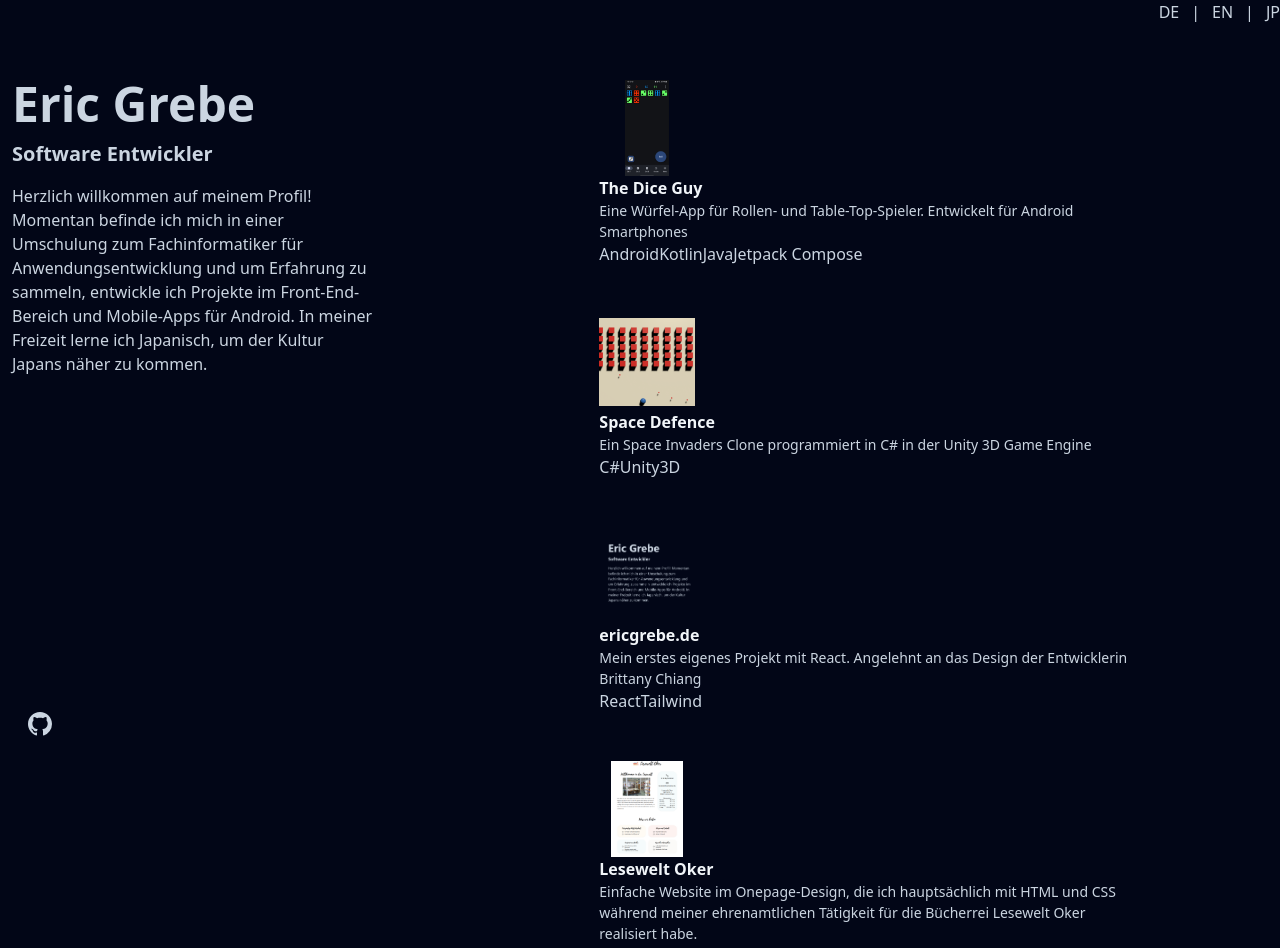
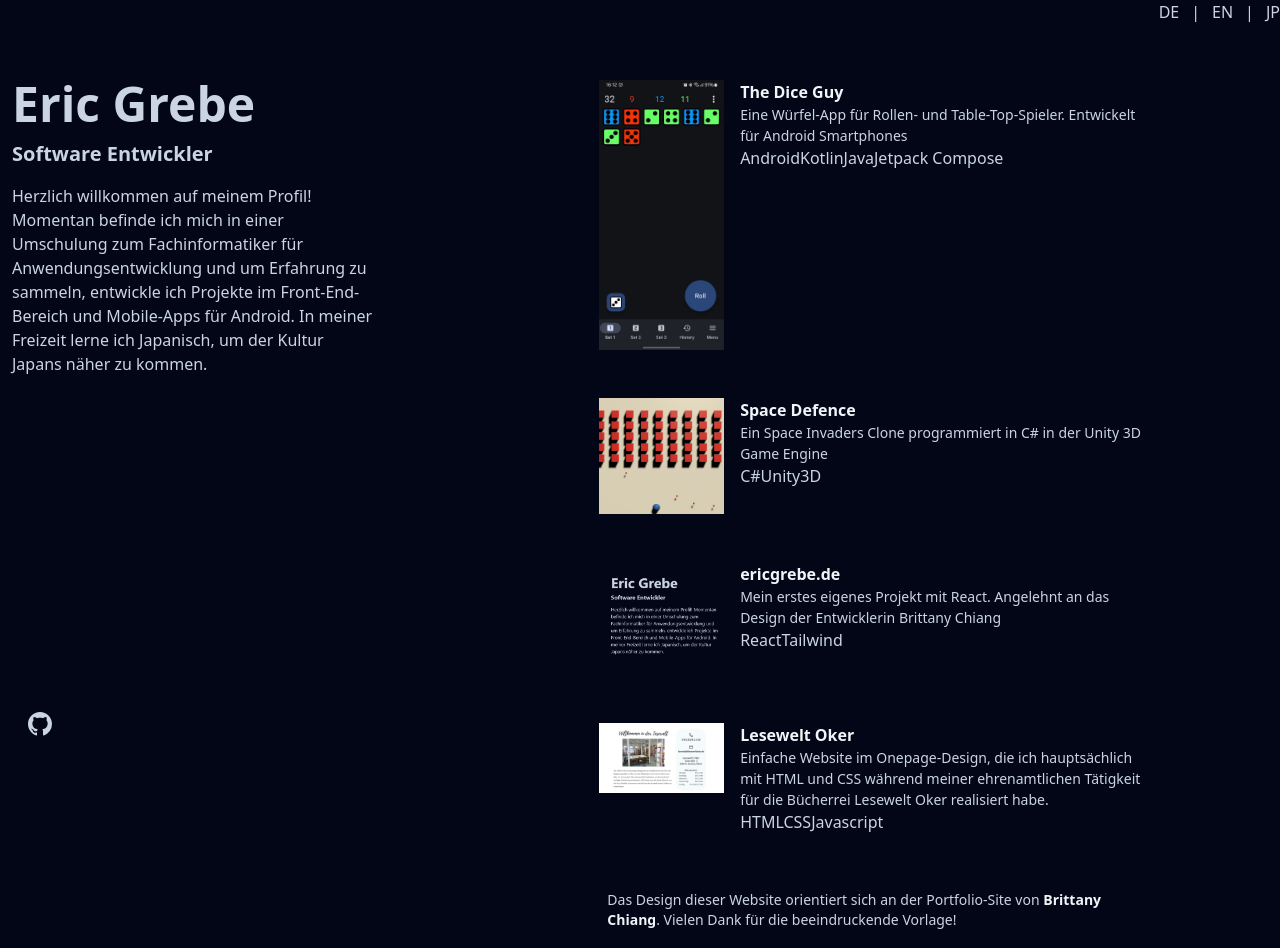
Before and after one commit to Jiyuu5/PortfolioWebsite, a React (Vite) app: page / in a window 1280 px wide. Shown: the top 948 px of the page. Built offline with nearby package versions, Linux system fonts and the light colour scheme.

Commit message:
Add url to cards

```diff
--- a/src/App.jsx
+++ b/src/App.jsx
@@ -31,11 +31,11 @@ export default function App() {
         <section className="lg:w-1/2 px-3">
           <CardList />
           <p className="text-sm p-2 mb-4">
-            Das Design dieser Website orientiert sich an der Portfolio-Site der
-            Entwicklerin
+            Das Design dieser Website orientiert sich an der Portfolio-Site von
             <a
               className="text-slate-100 font-bold hover:text-teal-400"
               href="https://brittanychiang.com/"
+              target="_blank"
             >
               <span> Brittany Chiang</span>
             </a>
--- a/src/components/Card.jsx
+++ b/src/components/Card.jsx
@@ -1,18 +1,19 @@
 /* eslint-disable react/prop-types */
-export default function Card({ title, description, tags, imgID }) {
+export default function Card({ title, description, tags, imgID, url }) {
   return (
-    <li className="mb-12">
-      <div className="size-24 ">
+    <li className="mb-12 grid gap-4 sm:grid-cols-8">
+      <div className="sm:col-span-2">
         <img
-          className="object-contain h-24 w-24"
+          className="object-cover"
           src={`src/assets/projekt${imgID}.png`}
         ></img>
       </div>
-      <div>
+      <div className="sm:col-span-6">
         <h2>
           <a
-            href="https://leseweltoker.de/"
+            href={url}
             className="text-slate-100 text-base font-bold hover:text-teal-400"
+            target="_blank"
           >
             {title}
           </a>
--- a/src/components/CardList.jsx
+++ b/src/components/CardList.jsx
@@ -11,6 +11,7 @@ export default function CardList() {
           description={project.description}
           tags={project.tags}
           imgID={project.imgID}
+          url={project.url}
         />
       ))}
     </ul>
--- a/src/components/data.js
+++ b/src/components/data.js
@@ -23,6 +23,7 @@ export const PROJECTS = [
       "Eine Würfel-App für Rollen- und Table-Top-Spieler. Entwickelt für Android Smartphones",
     tags: ["Android", "Kotlin", "Java", "Jetpack Compose"],
     imgID: "04",
+    url: "",
   },
   {
     title: "Space Defence",
@@ -30,6 +31,7 @@ export const PROJECTS = [
       "Ein Space Invaders Clone programmiert in C# in der Unity 3D Game Engine",
     tags: ["C#", "Unity3D"],
     imgID: "03",
+    url: "",
   },
   {
     title: "ericgrebe.de",
@@ -37,6 +39,7 @@ export const PROJECTS = [
       "Mein erstes eigenes Projekt mit React. Angelehnt an das Design der Entwicklerin Brittany Chiang",
     tags: ["React", "Tailwind"],
     imgID: "02",
+    url: "https://ericgrebe.de/",
   },
   {
     title: "Lesewelt Oker",
@@ -44,5 +47,6 @@ export const PROJECTS = [
       "Einfache Website im Onepage-Design, die ich hauptsächlich mit HTML und CSS während meiner ehrenamtlichen Tätigkeit für die Bücherrei Lesewelt Oker realisiert habe. ",
     tags: ["HTML", "CSS", "Javascript"],
     imgID: "01",
+    url: "https://leseweltoker.de/",
   },
 ];
```
Also changed, not shown: src/assets/projekt01.png, 1 other file (tests, documents, lock files or other folders).
